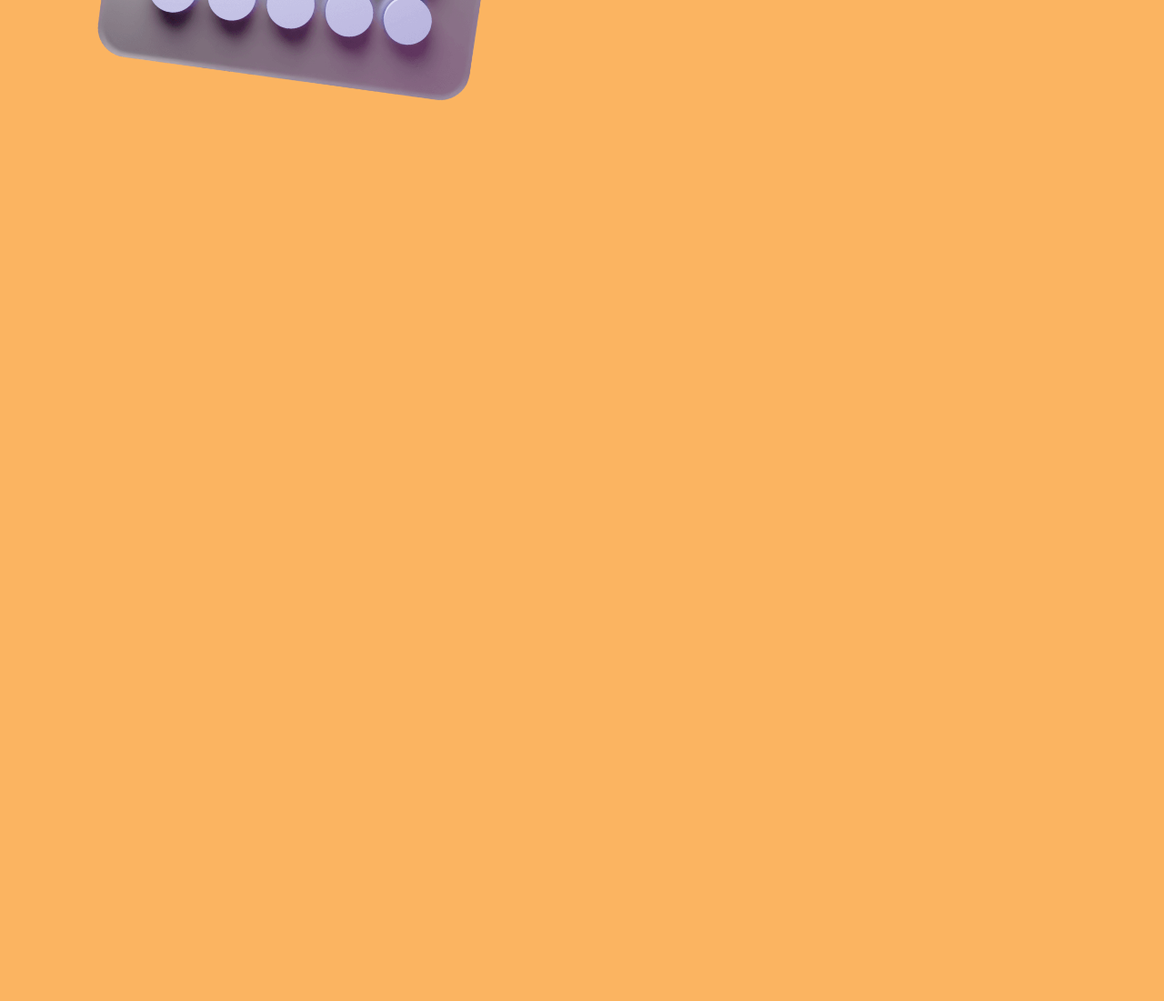
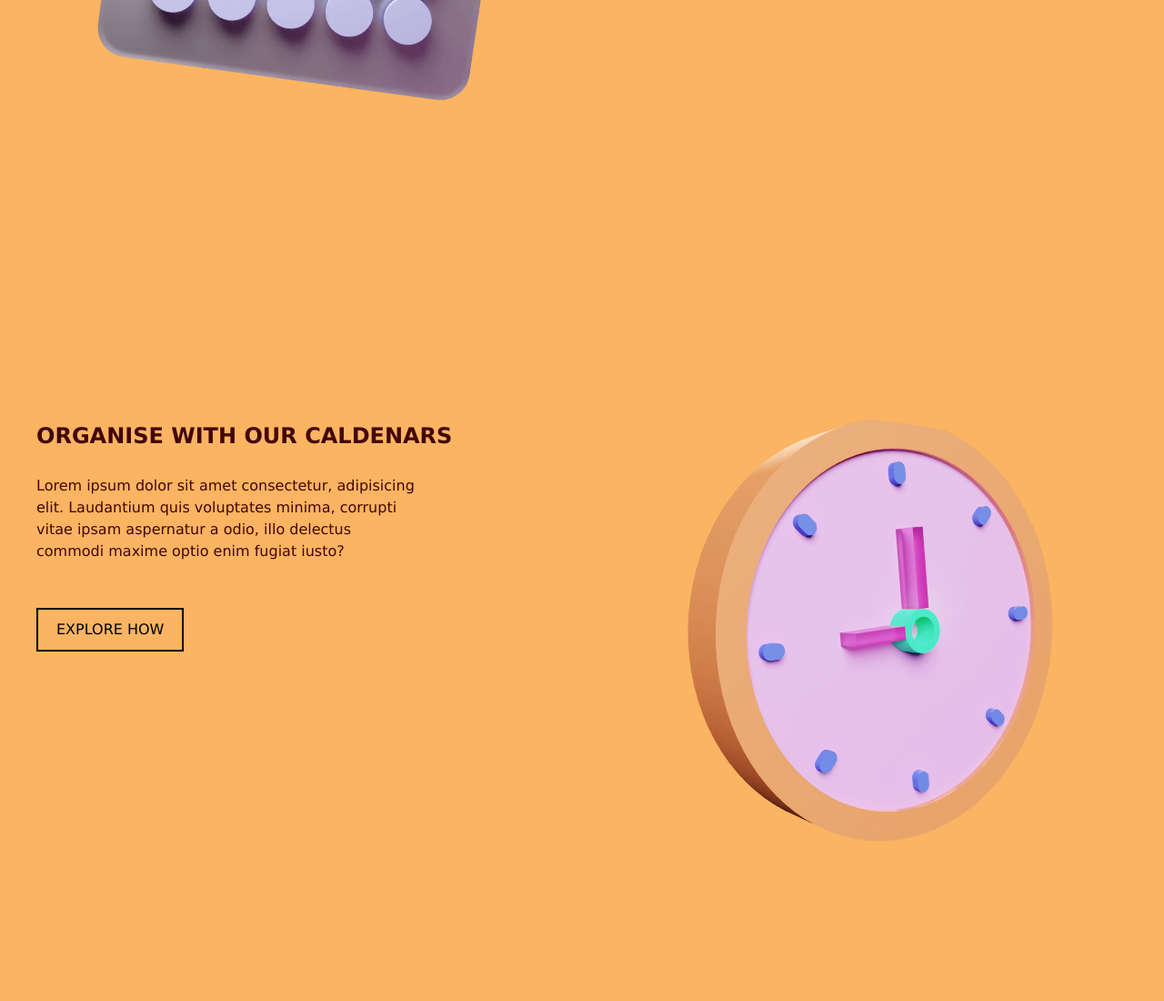
Before and after one commit to JoyalMartin/datamuncher_website, a plain HTML site: page index.html in a window 1280 px wide. Shown: the part 1908-3008 px from the top of the page at 91% size. Before the commit the page ends 2208 px from the top, so only its background shows below. Drawn offline with Linux system fonts and the light colour scheme.

Commit message:
added new image and section

```diff
--- a/index.css
+++ b/index.css
@@ -136,6 +136,10 @@ h1 {
 
   .image-box {
     display: grid;
+  }
+
+  .right {
+    order: 2;
   }
 
   .image-box img {
--- a/index.html
+++ b/index.html
@@ -94,6 +94,21 @@
           <button class="cta-btn-2">EXPLORE HOW</button>
         </div>
       </article>
+
+      <article class="image-box">
+        <div class="right">
+          <img src="images/clock.png" alt="clock" />
+        </div>
+        <div>
+          <h2>ORGANISE WITH OUR CALDENARS</h2>
+          <p>
+            Lorem ipsum dolor sit amet consectetur, adipisicing elit. Laudantium
+            quis voluptates minima, corrupti vitae ipsam aspernatur a odio, illo
+            delectus commodi maxime optio enim fugiat iusto?
+          </p>
+          <button class="cta-btn-2">EXPLORE HOW</button>
+        </div>
+      </article>
     </section>
   </body>
 </html>
```
Also changed, not shown: images/clock.png (added).
